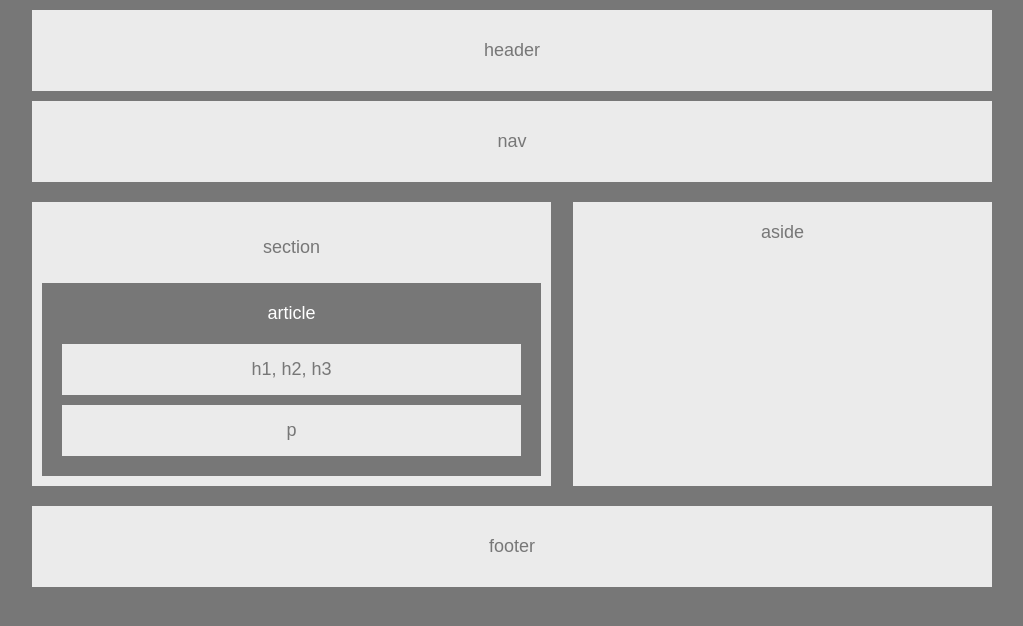
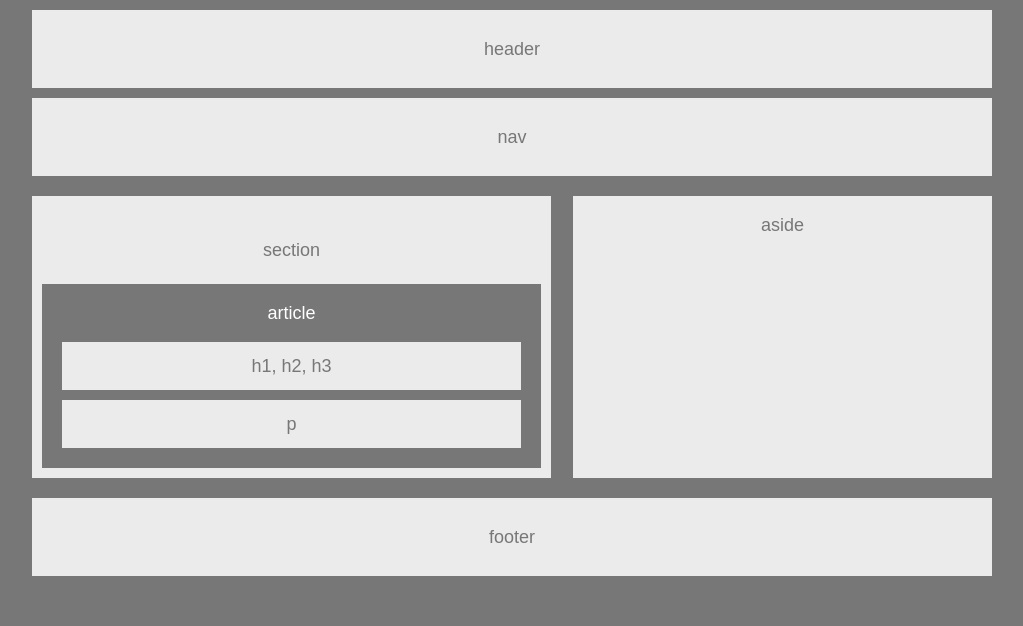
Before and after one commit to halliecalhoun/HW-Wireframe, a plain HTML site: page index.html in a window 1280 px wide. Shown: the whole page, without its empty margins (128-1151 px from the left). Drawn offline with Linux system fonts and the light colour scheme.

Commit message:
reset css link added to HTML and formatted

```diff
--- /dev/null
+++ b/assets/reset.css
@@ -0,0 +1,48 @@
+/* http://meyerweb.com/eric/tools/css/reset/
+   v2.0 | 20110126
+   License: none (public domain)
+*/
+
+html, body, div, span, applet, object, iframe,
+h1, h2, h3, h4, h5, h6, p, blockquote, pre,
+a, abbr, acronym, address, big, cite, code,
+del, dfn, em, img, ins, kbd, q, s, samp,
+small, strike, strong, sub, sup, tt, var,
+b, u, i, center,
+dl, dt, dd, ol, ul, li,
+fieldset, form, label, legend,
+table, caption, tbody, tfoot, thead, tr, th, td,
+article, aside, canvas, details, embed,
+figure, figcaption, footer, header, hgroup,
+menu, nav, output, ruby, section, summary,
+time, mark, audio, video {
+	margin: 0;
+	padding: 0;
+	border: 0;
+	font-size: 100%;
+	font: inherit;
+	vertical-align: baseline;
+}
+/* HTML5 display-role reset for older browsers */
+article, aside, details, figcaption, figure,
+footer, header, hgroup, menu, nav, section {
+	display: block;
+}
+body {
+	line-height: 1;
+}
+ol, ul {
+	list-style: none;
+}
+blockquote, q {
+	quotes: none;
+}
+blockquote:before, blockquote:after,
+q:before, q:after {
+	content: '';
+	content: none;
+}
+table {
+	border-collapse: collapse;
+	border-spacing: 0;
+}
--- a/index.html
+++ b/index.html
@@ -4,6 +4,7 @@
     <meta charset="UTF-8">
     <meta name="viewport" content="width=device-width, initial-scale=1.0">
     <meta http-equiv="X-UA-Compatible" content="ie=edge">
+    <link rel="stylesheet" type="text/css" href="../HW-Wireframe/assets/reset.css">
     <link rel="stylesheet" type="text/css" href="../HW-Wireframe/style.css">
     <title>Document</title>
 </head>
--- a/style.css
+++ b/style.css
@@ -27,7 +27,7 @@ body {
 
 #full {
     float: left;
-    padding: 20px 10px 0px 10px;
+    padding: 30px 10px 10px 10px;
     margin-bottom: 20px;
     width: 52%;
     background-color: #ebebeb;
@@ -43,7 +43,7 @@ section {
     padding: 20px;
     background-color: #777777;
     color: white;
-    margin-bottom: 10px;
+    bottom: 5px;
 }
 
 #headings {
@@ -62,7 +62,7 @@ section {
 
 aside {
     float: right;
-    padding: 20px 20px 242.5px 20px;
+    padding: 20px 20px 243.5px 20px;
     margin-bottom: 20px;
     width: 39.5%;
     background-color: #ebebeb;
```
Also changed, not shown: assets/images/screenshot.PNG (added).
